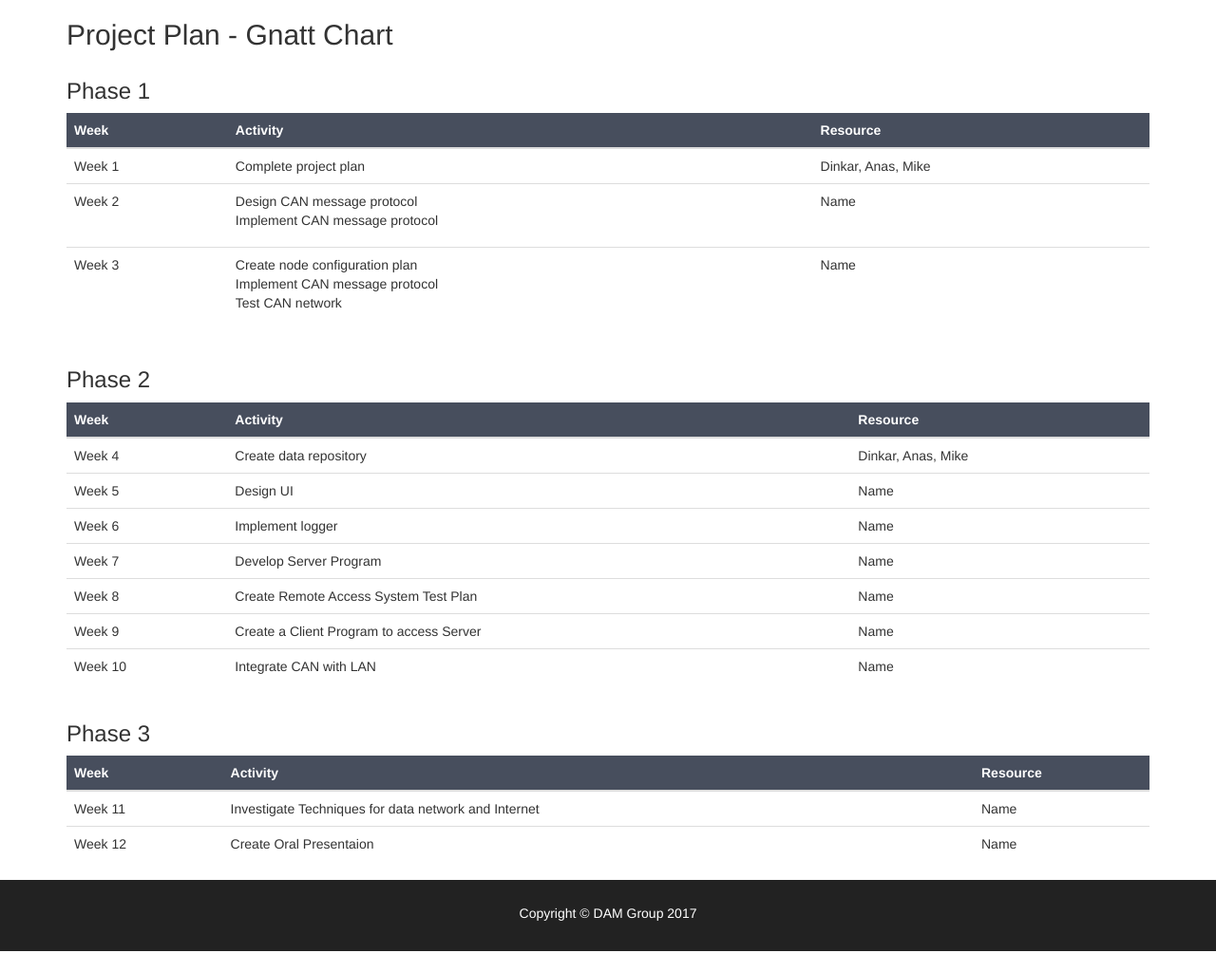
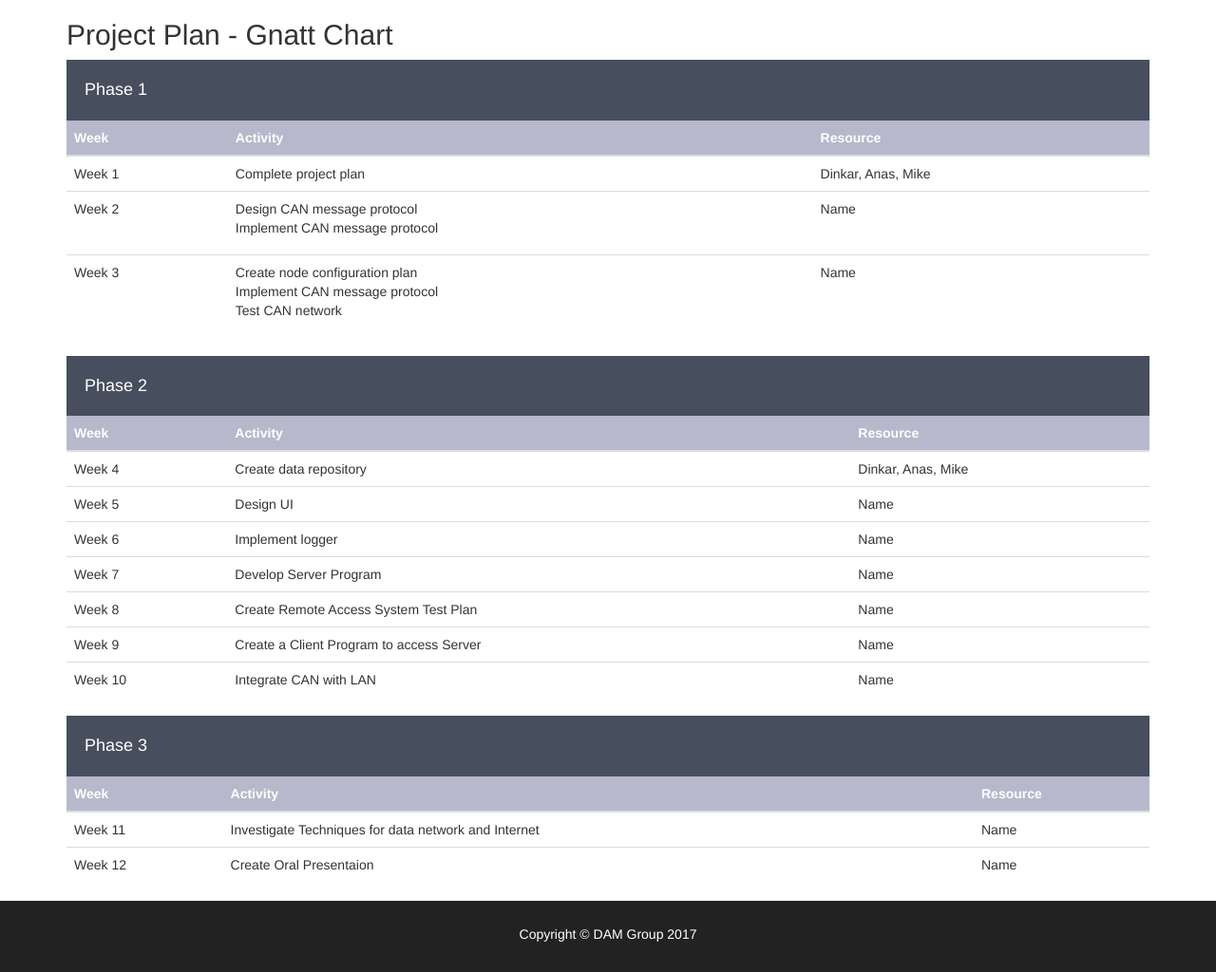
Before and after one commit to dinkar-sharma/project_6_2017, a PHP site: page /project_plan.html in a window 1280 px wide. Shown: the part 51-1075 px from the top of the page at 95% size. Before the commit the page ends 1053 px from the top, so only its background shows below. Run offline with PHP 8.4, Linux system fonts and the light colour scheme; some libraries are stand-ins or nearby versions.

Commit message:
Updated project plan.

```diff
--- a/css/project_plan.css
+++ b/css/project_plan.css
@@ -2,7 +2,19 @@ ul {
   list-style-type: none;
   padding-left: 0px;
 }
-th {
-    background-color: #474e5d;
+
+th
+{
+    background-color: rgb(184, 184, 205);
     color: white;
 }
+
+.well
+{
+	margin-bottom: 0px;
+	background-color: #474e5d;
+	color: white;
+	font-size: 18px;
+	border: 0;
+	border-radius: 0;
+}
--- a/project_plan.html
+++ b/project_plan.html
@@ -85,7 +85,7 @@
     <div class="container">
         <h2>Project Plan - Gnatt Chart</h2>
         <div class="table-responsive">
-            <h3>Phase 1</h3>
+            <div class="well">Phase 1</div>
             <table class="table table-hover">
                 <thead>
                     <tr>
@@ -127,7 +127,7 @@
     </div>
     <div class="container">
         <div class="table-responsive">
-            <h3>Phase 2</h3>
+            <div class="well">Phase 2</div>
             <table class="table table-hover">
                 <thead>
                     <tr>
@@ -178,7 +178,7 @@
     </div>
     <div class="container">
         <div class="table-responsive">
-            <h3>Phase 3</h3>
+            <div class="well">Phase 3</div>
             <table class="table table-hover">
                 <thead>
                     <tr>
```
